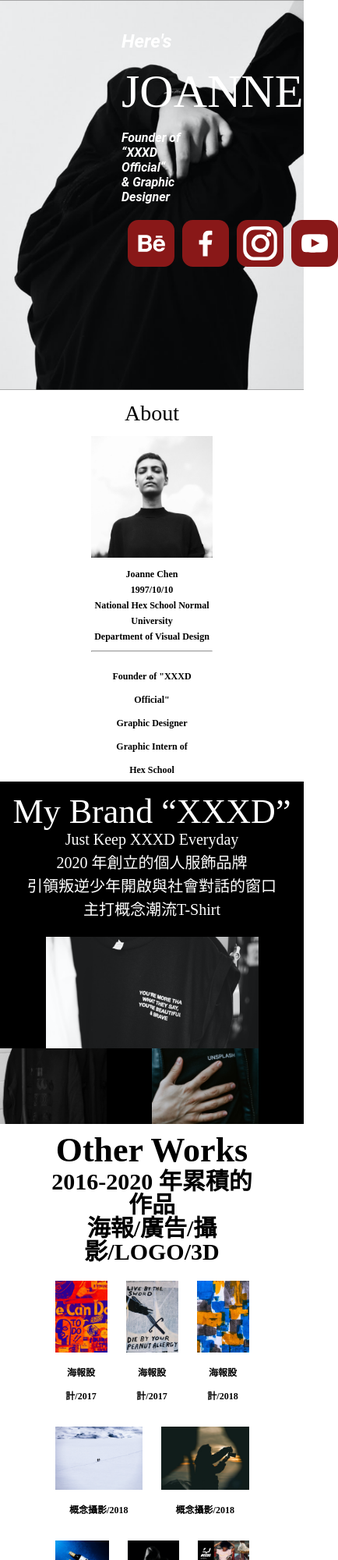
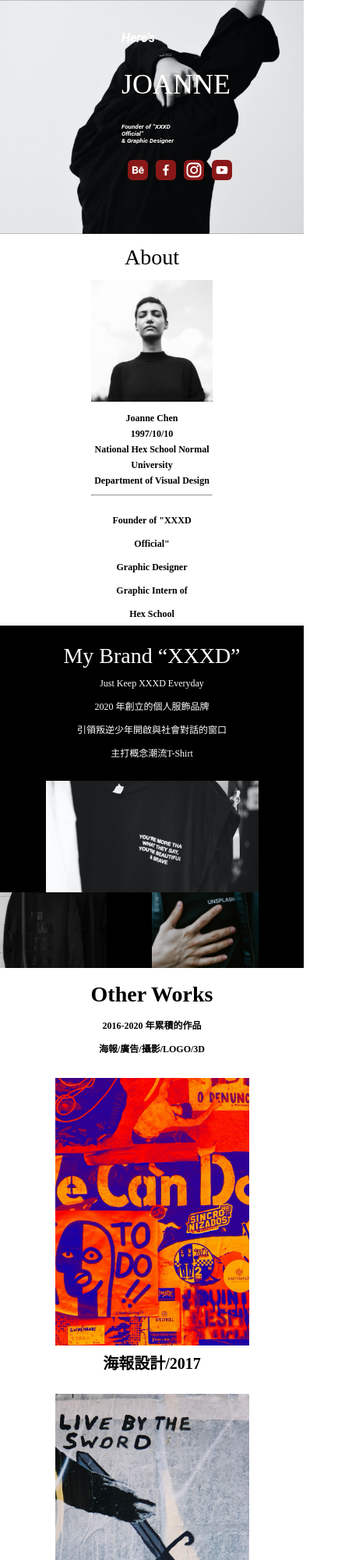
Before and after one commit to sindewa/sindewa.github.io-test, a plain HTML site: page index.html in a window 390 px wide. Shown: the top 2000 px of the page at 78% size, 434 px wide, since content can reach past the window. Drawn offline with Linux system fonts and the light colour scheme.

Commit message:
Update style.css

```diff
--- a/style.css
+++ b/style.css
@@ -267,3 +267,68 @@ color: #FFFFFF;
 .iconImg{
     margin-right: 10px;
 }
+
+@media(max-width:576px){
+    .icon img{
+        width: 26px;
+    }
+
+    .lead{
+        font-size:16px;
+    }
+
+    .fulname{
+        font-size: 36px;
+    }
+
+    .title{
+        font-size:8px;
+    }
+
+    .header{
+        height: 300px;
+    }
+
+    .intro h1{
+        font-size: 28px;
+    }
+
+    .workintro h1{
+        font-size:28px;
+    }
+
+    .intro h2{
+        font-size:12px;
+    }
+
+    .workintro h2{
+        font-size:12px;
+    }
+
+    .workimg{
+        font-size: 20px;
+    }
+
+    .row1{
+        display: flex;
+        flex-direction: column;
+    }
+
+    .row2{
+        display: flex;
+        flex-direction: column;
+    }
+
+    .row3{
+        display: flex;
+        flex-direction: column;
+    }
+
+    .contact h1{
+        font-size: 16px;
+    }
+
+    .contact h2{
+        font-size: 12px;
+    }
+}
```
